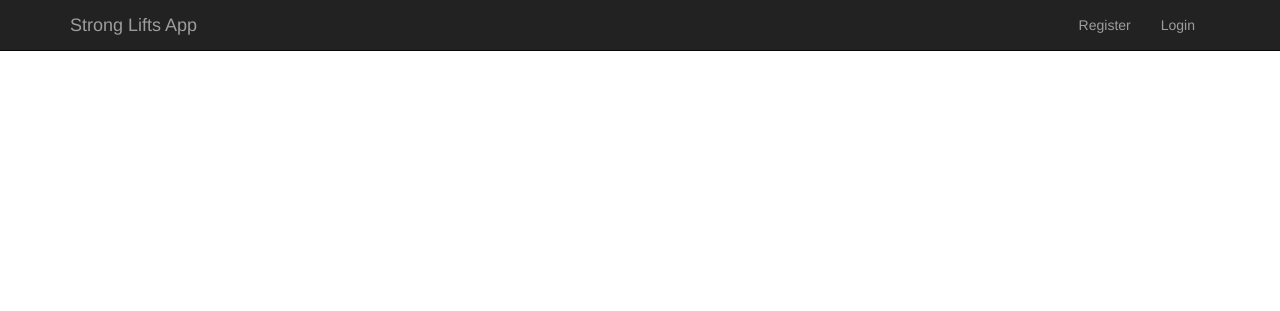
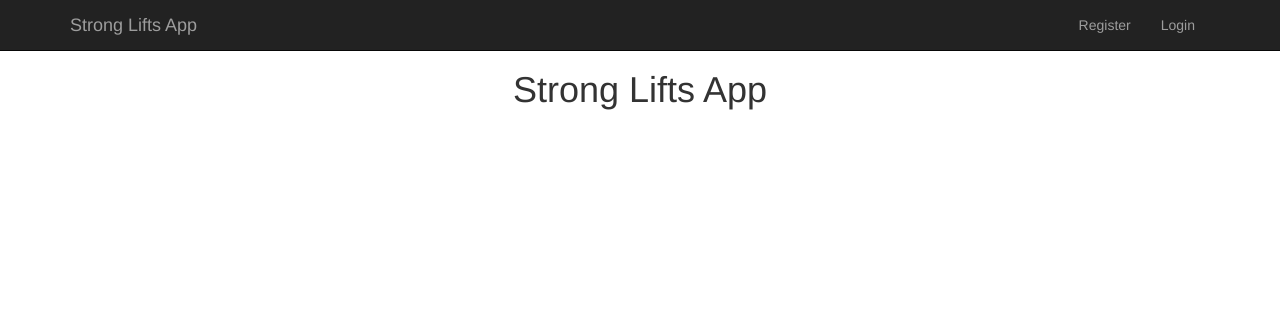
Before and after one commit to erictempleton1/strength_app, a Django app: page /stronglifts/ in a window 1280 px wide. Shown: the top 311 px of the page. Run offline with Django 3.2, Linux system fonts and the light colour scheme; parts of the project's set-up code (start-up, migrations or seed data) failed here and were passed over; some libraries are stand-ins or nearby versions.

Commit message:
fixing css

```diff
--- a/strong_lifts/static/css/custom.css
+++ b/strong_lifts/static/css/custom.css
@@ -0,0 +1,3 @@
+.main-page-hero-text {
+    padding-top: 50px;
+}
--- a/strong_lifts/templates/strong_lifts/index.html
+++ b/strong_lifts/templates/strong_lifts/index.html
@@ -9,6 +9,7 @@
 
         {% load staticfiles %}
         <link href="{% static "css/bootstrap.min.css" %}" rel="stylesheet">
+        <link href="{% static "css/custom.css" %}" rel="stylesheet">
     </head>
     <body>
 
@@ -40,7 +41,9 @@
 
     <div class="container">
 
-        <h1 class="lead">Strong Lifts App</h1>
+           <div class="text-center">
+                <h1 class="main-page-hero-text">Strong Lifts App</h1>
+            </div>
 
         {% block body %}{% endblock %}
     </div>
```
